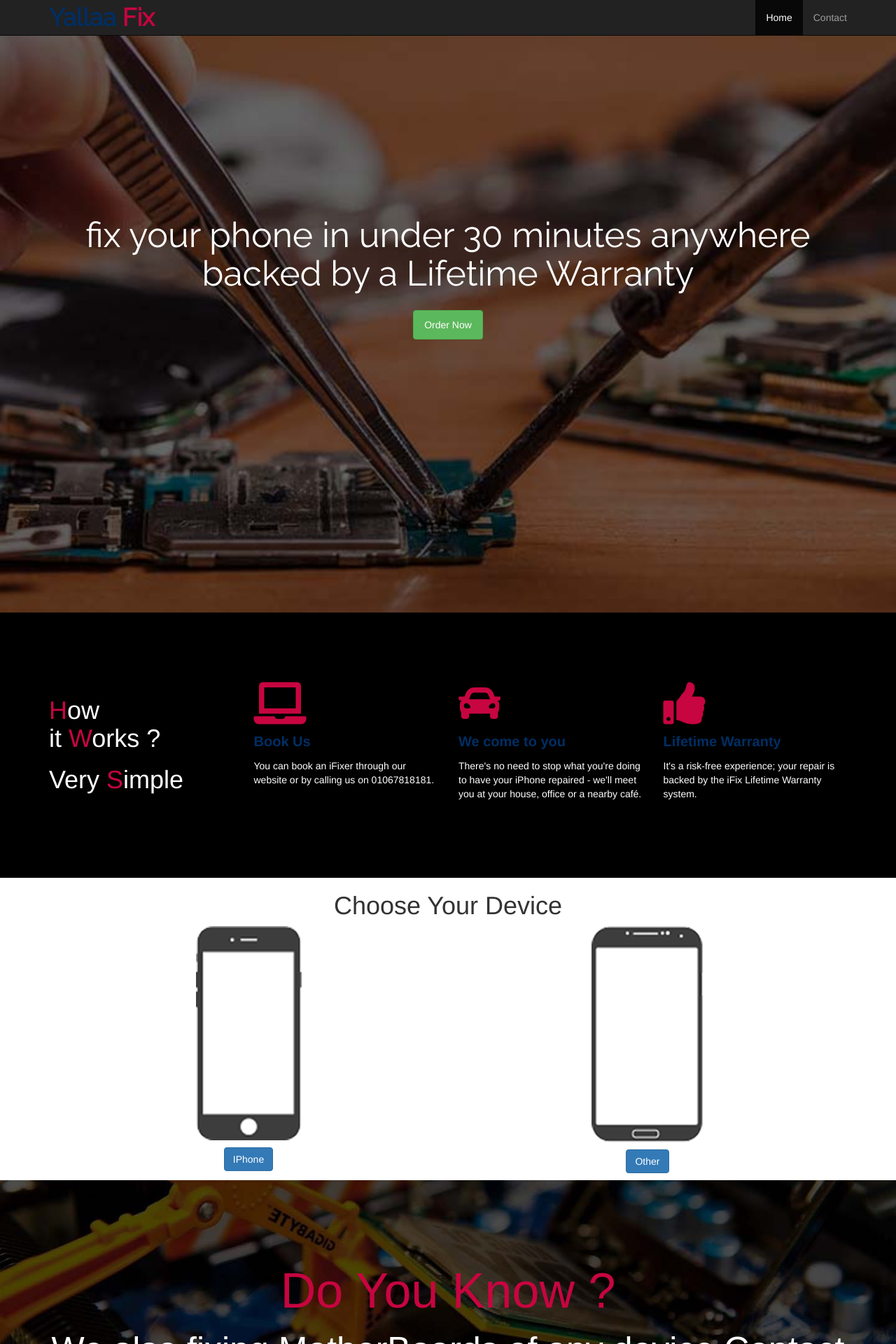
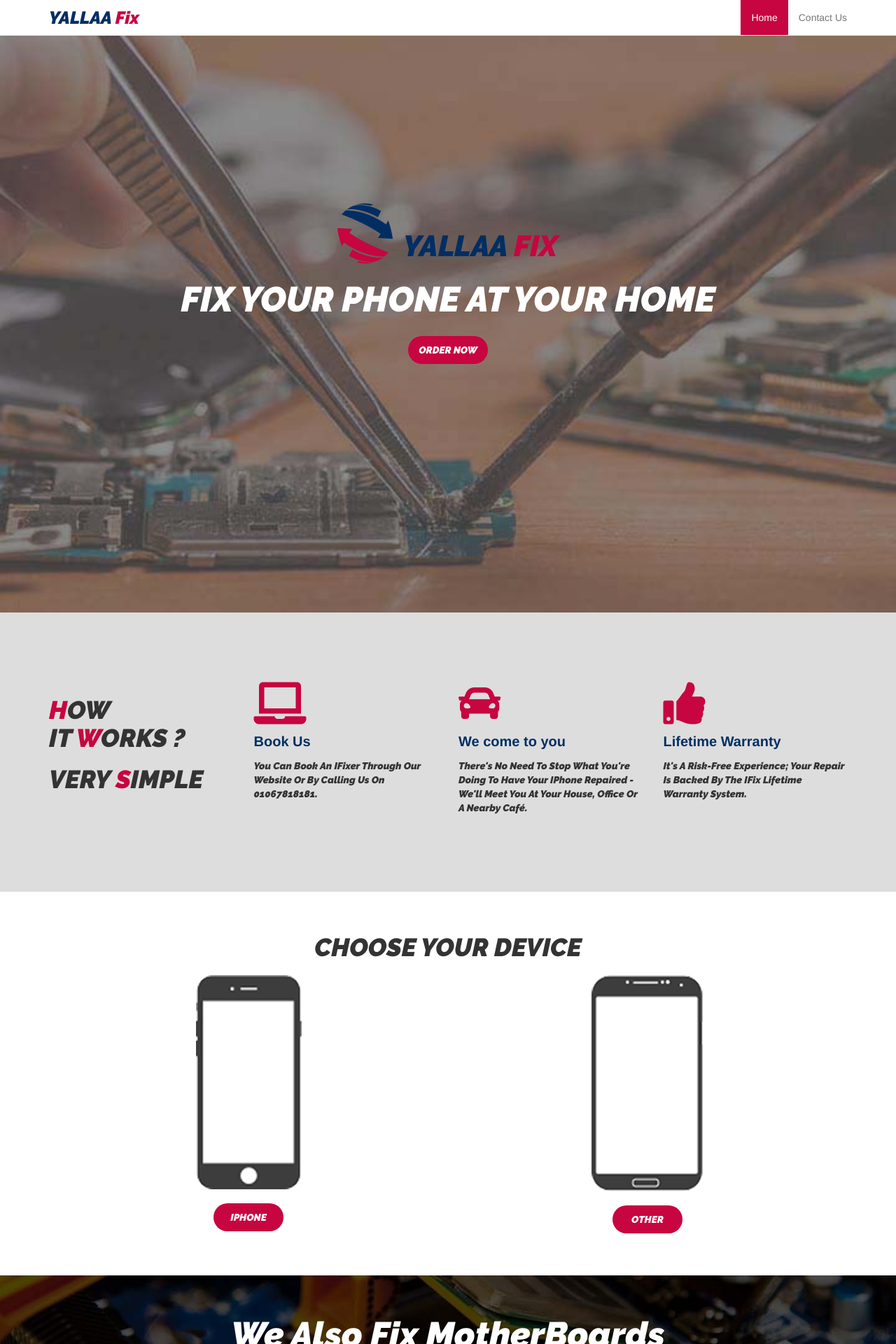
Before and after one commit to MahmoudReyad/Yallaa_Fix, a PHP site: page / in a window 1280 px wide. Shown: the top 1920 px of the page at 70% size. Run offline with PHP 8.4, Linux system fonts and the light colour scheme; some libraries are stand-ins or nearby versions; some web fonts are replaced.

Commit message:
Changing some styles

```diff
--- a/contact.php
+++ b/contact.php
@@ -83,7 +83,7 @@
   </head>
   <body>
     <!-- Start NavBar -->
-    <nav class="navbar navbar-inverse navbar-fixed-top ">
+    <nav class="navbar navbar-default navbar-fixed-top ">
       <div class="container">
         <!-- Brand and toggle get grouped for better mobile display -->
         <div class="navbar-header">
@@ -178,7 +178,7 @@
       <div class="container">
         <div class="row">
           <div class="col-md-4 col-xs-12">
-            <img src="images/brand.png" alt="Brand Logo" class="img-responsive">
+            <img src="images/Yalla-fix.png" alt="Brand Logo" class="img-responsive">
           </div>
           <div class="col-md-3 col-xs-12">
             <h3>About</h3>
--- a/css/style.css
+++ b/css/style.css
@@ -29,8 +29,8 @@ body {
 /*Start how it is work  */
 .how-it-works {
   padding: 100px 10px;
-  background-color: #000;
-  color: #fff;
+  background-color: #ddd;
+  color: #333;
 }
 .how-it-works .container .row > div:first-of-type span {
   color: #c70540;
@@ -48,15 +48,22 @@ body {
   color: #002e63;
 }
 /*Choose Your Device  */
-
+.choose-your-phone {
+  padding: 40px 10px;
+}
 .choose-your-phone .container .row:last-of-type  div img  {
   display: block;
-  margin: 0 auto;
+  margin: 10px auto;
 }
 .choose-your-phone .container .row:last-of-type  div button {
   display: block;
-  margin: 10px auto;
+  margin: 20px auto;
+  padding: 10px 15px;
+  width: 100px;
+  background-color: #002e63;
+  border: none;
 }
+
 .modal {
   top:40%;
 }
@@ -96,16 +103,12 @@ body {
   background-image: url('../images/mother_board.jpg');
   background-size: cover;
   background-position: center;
-  padding: 100px 10px;
+  padding: 50px 10px;
   color: #fff;
   font-family: 'Dhurjati', sans-serif;
 }
-.mother_board h2 {
-  font-size: 70px;
-  color:#c70540;
-}
 .mother_board p {
-  font-size: 50px;
+  font-size:50px;
 }
 /*Start issues  */
 .issues {
@@ -126,9 +129,9 @@ body {
   font-size: 20px;
 }
 .ultimate-footer {
-  background-color: #191919;
-  padding: 30px 15px;
-  color: #fff;
+  background-color: #fff;
+  padding: 50px 15px;
+  color: #000;
 }
 .ultimate-footer form input {
   margin-top: 20px;
@@ -173,12 +176,67 @@ overflow: hidden;
       color: #ccc;
     }
 } */
+/*special Edit  */
 .navbar-brand p {
   color: #002e63;
-  font-size: 35px;
+  font-size: 25px;
   font-family: 'Raleway', sans-serif;
-  font-weight: bold;
+  font-weight: 600;
+  font-style: italic;
+  text-transform: uppercase;
 }
 .navbar-brand p span {
   color: #c70540;
 }
+/* .main-header button {
+  background-color: #c70540;
+  border: none;
+  padding: 10px 15px;
+} */
+.navbar-default {
+  background-color: #fff;
+}
+h1,h2,h3,h4,h5,h6 {
+  font-family: 'Raleway' , 'sans serif';
+  font-weight: black;
+  font-style: italic;
+  text-transform: uppercase;
+}
+p , span  , button{
+  font-family: 'Raleway','sans serif';
+  font-style: italic;
+  text-transform: capitalize;
+
+}
+button , .iphone , .other , input[type = "submit"] {
+  text-transform: uppercase;
+  border-radius:300px !important;
+  background-color: #c70540 !important;
+  border: none !important;
+}
+button:hover , button:focus {
+ opacity: .8;
+}
+ img {
+  margin: 0 auto;
+}
+footer img {
+  margin-top: 70px;
+}
+i:hover {
+  color: #c70540;
+}
+.navbar-default .navbar-nav > .active > a,
+ .navbar-default .navbar-nav > .active > a:hover,
+  .navbar-default .navbar-nav > .active > a:focus,
+  .navbar-default .navbar-nav li a:hover
+  {
+    color: #fff;
+    background-color: #c70540;
+    border: none;
+  }
+  .navbar-default .navbar-nav li a:not(active):hover{
+    background-color: #002e63;
+    color: #fff;
+    border: none;
+  }
--- a/index.php
+++ b/index.php
@@ -107,8 +107,7 @@
     <link rel="stylesheet" href="css/style.css">
     <link href="https://fonts.googleapis.com/css?family=Dhurjati" rel="stylesheet">
     <link href="https://fonts.googleapis.com/css?family=BioRhyme+Expanded" rel="stylesheet">
-    <link href="https://fonts.googleapis.com/css?family=Raleway" rel="stylesheet">
-
+    <link href="https://fonts.googleapis.com/css?family=Raleway:400,700,900i" rel="stylesheet">
 
   </head>
   <body>
@@ -117,7 +116,7 @@
       <h3>Loading...</h3>
     </div> -->
     <!-- Start NavBar -->
-    <nav class="navbar navbar-inverse navbar-fixed-top ">
+    <nav class="navbar navbar-default navbar-fixed-top ">
       <div class="container">
         <!-- Brand and toggle get grouped for better mobile display -->
         <div class="navbar-header">
@@ -134,7 +133,7 @@
         <div class="collapse navbar-collapse" id="mynavbar">
           <ul class="nav navbar-nav navbar-right">
             <li class="active"><a href="#">Home <span class="sr-only">(current)</span></a></li>
-            <li><a href="contact.php" data-value="footer" class="contact">Contact</a></li>
+            <li><a href="contact.php" data-value="footer" class="contact">Contact Us</a></li>
           </ul>
         </div><!-- /.navbar-collapse -->
       </div><!-- /.container -->
@@ -146,7 +145,8 @@
         <div class="row">
           <div id="content" class="col-xs-12">
             <div class="row">
-              <div class="col-xs-12"><h1>fix your phone in under 30 minutes anywhere <wbr>backed by a Lifetime Warranty</h1></div>
+              <img src="images/logo.png" alt="brand" class="img-responsive">
+              <div class="col-xs-12"><h1>fix your phone at Your home</h1></div>
             </div>
             <div class="row">
               <div class="col-xs-12"><button class="btn btn-success order" data-value=".choose-your-phone">Order Now</button></div>
@@ -199,7 +199,7 @@
             </div>
             <div class="col-xs-6 text-center">
               <img  class="img-responsive" src= "images/other-choice.png" alt="Other">
-              <button type="button" class="btn btn-primary" data-toggle="modal" data-target=".bs-example-modal-sm">Other</button>
+              <button type="button" class="btn btn-primary other" data-toggle="modal" data-target=".bs-example-modal-sm">Other</button>
               <div class="modal fade bs-example-modal-sm" tabindex="-1" role="dialog" aria-labelledby="mySmallModalLabel">
                 <div class="modal-dialog modal-sm" role="document">
                   <div class="modal-content">
@@ -333,15 +333,14 @@
       <div class="container">
         <div class="row">
           <div class="col-xs-12">
-            <h2>Do You Know ?</h2>
-            <p class="lead">We also fixing MotherBoards of any device Contact us to know more !</p>
+            <p class="lead">We also fix MotherBoards</p>
           </div>
         </div>
       </div>
     </section>
     <!--End  Mother Board fixing -->
     <!--Start issues  -->
-    <section class="issues ">
+    <!-- <section class="issues ">
       <div class="container">
         <div class="row">
           <div class="col-md-6 col-xs-12">
@@ -353,14 +352,14 @@
           </div>
         </div>
       </div>
-    </section>
+    </section> -->
     <!-- End issues -->
     <!--Start ultimate footer  -->
     <footer class="ultimate-footer">
       <div class="container">
         <div class="row">
           <div class="col-md-3 col-xs-12">
-            <img src="images/brand.png" alt="Brand Logo" class="img-responsive">
+            <img src="images/logo.png" alt="Brand Logo" class="img-responsive">
           </div>
           <div class="col-md-4 col-xs-12">
             <h3>About</h3>
@@ -378,11 +377,6 @@
             <h3>Follow us</h3>
             <i class="fab fa-facebook fa-3x"></i>
             <i class="fab fa-instagram fa-3x"></i>
-            <p>Subscibe to our newsletter and get access to exclusive discounts and prizes!</p>
-            <form action="<?php echo $_SERVER['PHP_SELF'];?>" method="POST">
-              <input type="email"  name="email" required placeholder="Enter Your Email" class="form-control">
-              <input type="submit" value="Subscribe" class="btn btn-primary btn-block" name="subscribe">
-             </form>
           </div>
         </div>
       </div>
```
Also changed, not shown: images/Yallaa-fix.png, images/logo.png (added), images/logo2.png (added), images/mobilefix.jpg.
